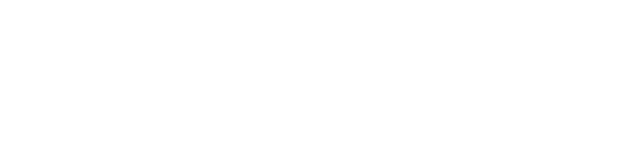
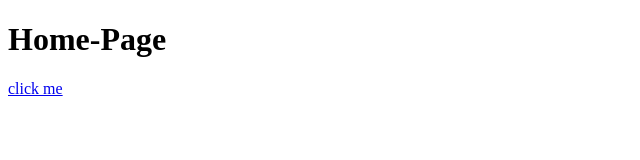
Before and after one commit to ZCogent/HTML-Foundations, a plain HTML site: page Index.html in a window 1280 px wide. Shown: the whole page, without its empty margins (0-640 px from the left). Drawn offline with Linux system fonts and the light colour scheme.

Commit message:
Add an odin link

```diff
--- a/Index.html
+++ b/Index.html
@@ -5,6 +5,7 @@
 <title> Home-Page </title>
 </head>
 <body>
-
+<h1> Home-Page</h1>
+<a href="https://www.theodinproject.com/about"> click me </a>
 </body>
 </html>
```
